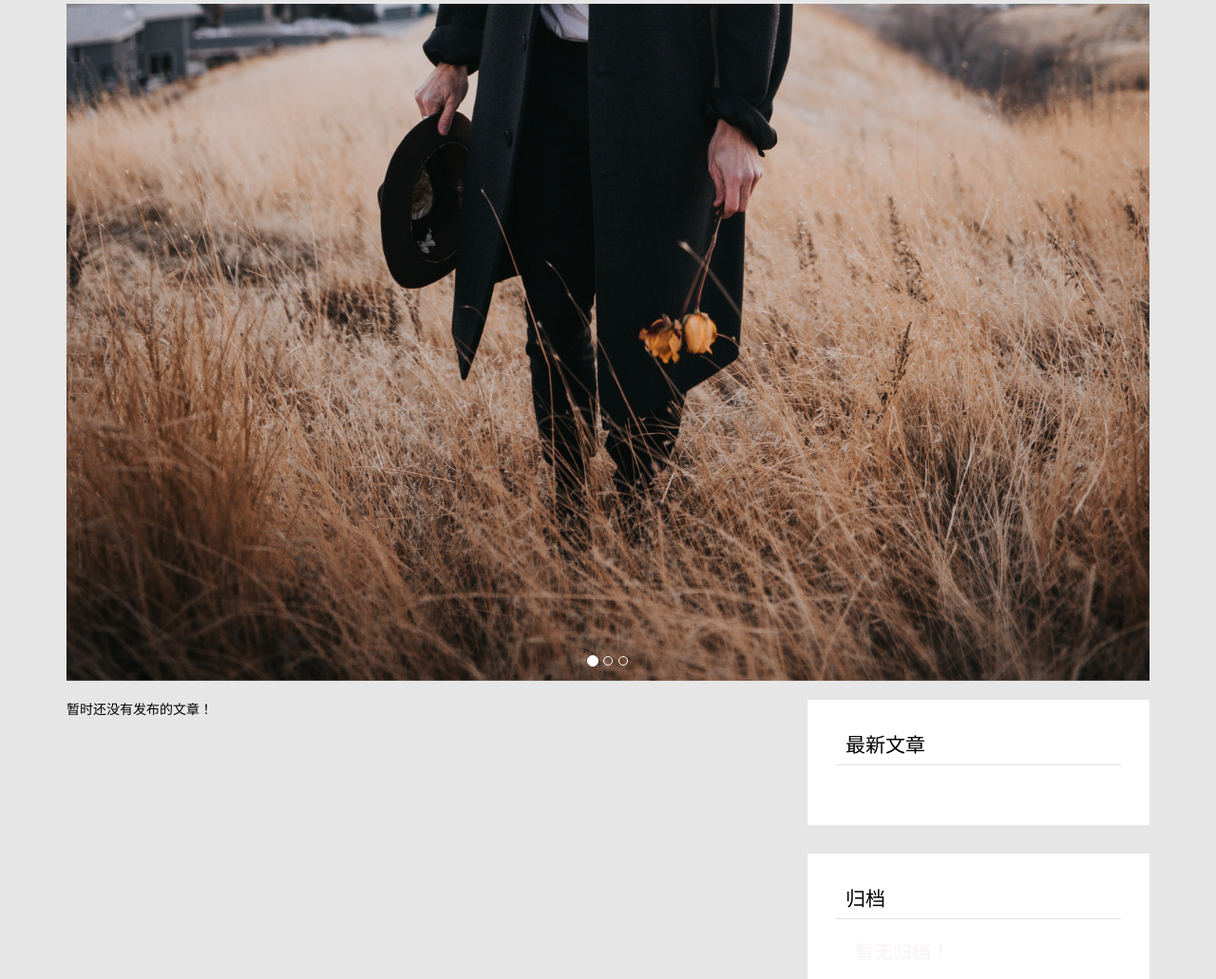
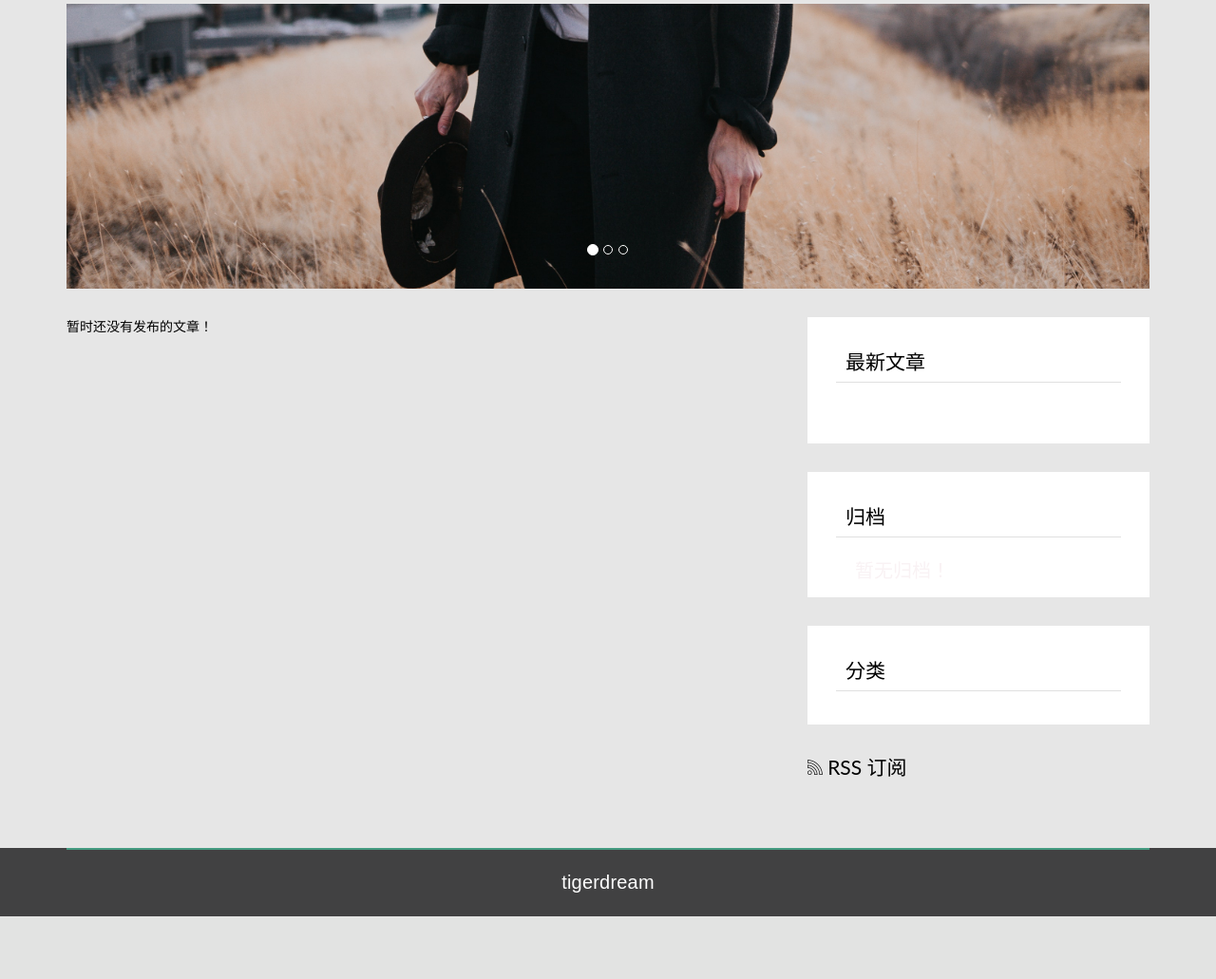
Before and after one commit to TigerDreamer/myblog, a Django app: page / in a window 1280 px wide. Shown: the part 416-1447 px from the top of the page at 95% size. After the commit the page ends 1381 px from the top, so only its background shows below. Run offline with Django 3.2, Linux system fonts and the light colour scheme; data that the repository does not hold is empty; some libraries are stand-ins or nearby versions.

Commit message:
添加轮播图片

```diff
--- a/blog/static/blog/css/custom.css
+++ b/blog/static/blog/css/custom.css
@@ -1156,3 +1156,19 @@ img {
     color: red;
     border: solid;
 }
+
+/**
+ * 14.0 -轮播效果
+ */
+
+#myCarousel{
+    margin:0px 0 30px 0;
+    width: 100%;
+    background-size: 100% 100% ;
+
+}
+.carousel-inner{
+    height:300px;
+    position:relative;
+
+}
```
